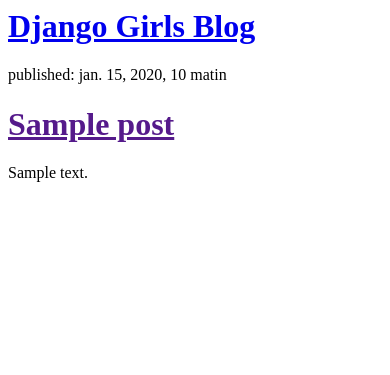
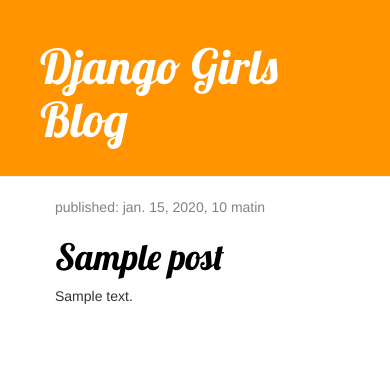
Before and after one commit to sohnya/my-first-blog, a Django app: template mysite/blog/templates/blog/post_list.html in a window 390 px wide. Shown: the top 375 px of the page. Run offline with Django 3.2, Linux system fonts and the light colour scheme; the template is opened without the code that fills it: values that come from a table or form of the project are taken from there, others are empty; tables that the repository leaves empty hold one stand-in row (values such as "Sample post"); some libraries are stand-ins or nearby versions.

Commit message:
Added view and template for detailed blog post as well as CSS for the site.

```diff
--- /dev/null
+++ b/mysite/blog/static/css/blog.css
@@ -0,0 +1,46 @@
+.page-header {
+    background-color: #ff9400;
+    margin-top: 0;
+    padding: 20px 20px 20px 40px;
+}
+
+.page-header h1, .page-header h1 a, .page-header h1 a:visited, .page-header h1 a:active {
+    color: #ffffff;
+    font-size: 36pt;
+    text-decoration: none;
+}
+
+.content {
+    margin-left: 40px;
+}
+
+h1, h2, h3, h4 {
+    font-family: 'Lobster', cursive;
+}
+
+.date {
+    color: #828282;
+}
+
+.save {
+    float: right;
+}
+
+.post-form textarea, .post-form input {
+    width: 100%;
+}
+
+.top-menu, .top-menu:hover, .top-menu:visited {
+    color: #ffffff;
+    float: right;
+    font-size: 26pt;
+    margin-right: 20px;
+}
+
+.post {
+    margin-bottom: 70px;
+}
+
+.post h1 a, .post h1 a:visited {
+    color: #000000;
+}
--- /dev/null
+++ b/mysite/blog/templates/blog/base.html
@@ -0,0 +1,22 @@
+{% load static %}
+<html>
+<head>
+    <link rel="stylesheet" href="//maxcdn.bootstrapcdn.com/bootstrap/3.2.0/css/bootstrap.min.css">
+    <link rel="stylesheet" href="//maxcdn.bootstrapcdn.com/bootstrap/3.2.0/css/bootstrap-theme.min.css">
+    <link href="//fonts.googleapis.com/css?family=Lobster&subset=latin,latin-ext" rel="stylesheet" type="text/css">
+    <link rel="stylesheet" href="{% static 'css/blog.css' %}">
+</head>
+<body>
+    <div class="page-header">
+        <h1><a href="/">Django Girls Blog</a></h1>
+    </div>
+    <div class="content container">
+        <div class="row">
+            <div class="col-md-8">
+            {% block content %}
+            {% endblock %}
+            </div>
+        </div>
+    </div>
+</body>
+</html>
--- a/mysite/blog/templates/blog/post_list.html
+++ b/mysite/blog/templates/blog/post_list.html
@@ -1,15 +1,13 @@
-<html>
+{% extends 'blog/base.html' %}
 
-<div>
-    <h1><a href="/">Django Girls Blog</a></h1>
-</div>
-
+{% block content %}
 {% for post in posts %}
-    <div>
-        <p>published: {{ post.published_date }}</p>
-        <h1><a href="">{{ post.title }}</a></h1>
-        <p>{{ post.text|linebreaksbr }}</p>
-    </div>
-{% endfor %}
-
-</html>
+                <div class="post">
+                    <div class="date">
+                        <p>published: {{ post.published_date }}</p>
+                    </div>
+                    <h1><a href="{% url 'post_detail' pk=post.pk %}">{{ post.title }}</a></h1>
+                    <p>{{ post.text|linebreaksbr }}</p>
+                </div>
+            {% endfor %}
+{% endblock %}
--- a/mysite/blog/urls.py
+++ b/mysite/blog/urls.py
@@ -3,4 +3,5 @@
 
 urlpatterns = [
     path('', views.post_list, name='post_list'),
+    path('post/<int:pk>/', views.post_detail, name='post_detail'),
 ]
```
Also changed, not shown: mysite/blog/templates/blog/post_detail.html (added, +13 -0 lines), mysite/blog/views.py (+6 -1 lines), mysite/blog/templates/blog/__init__.py (added).
